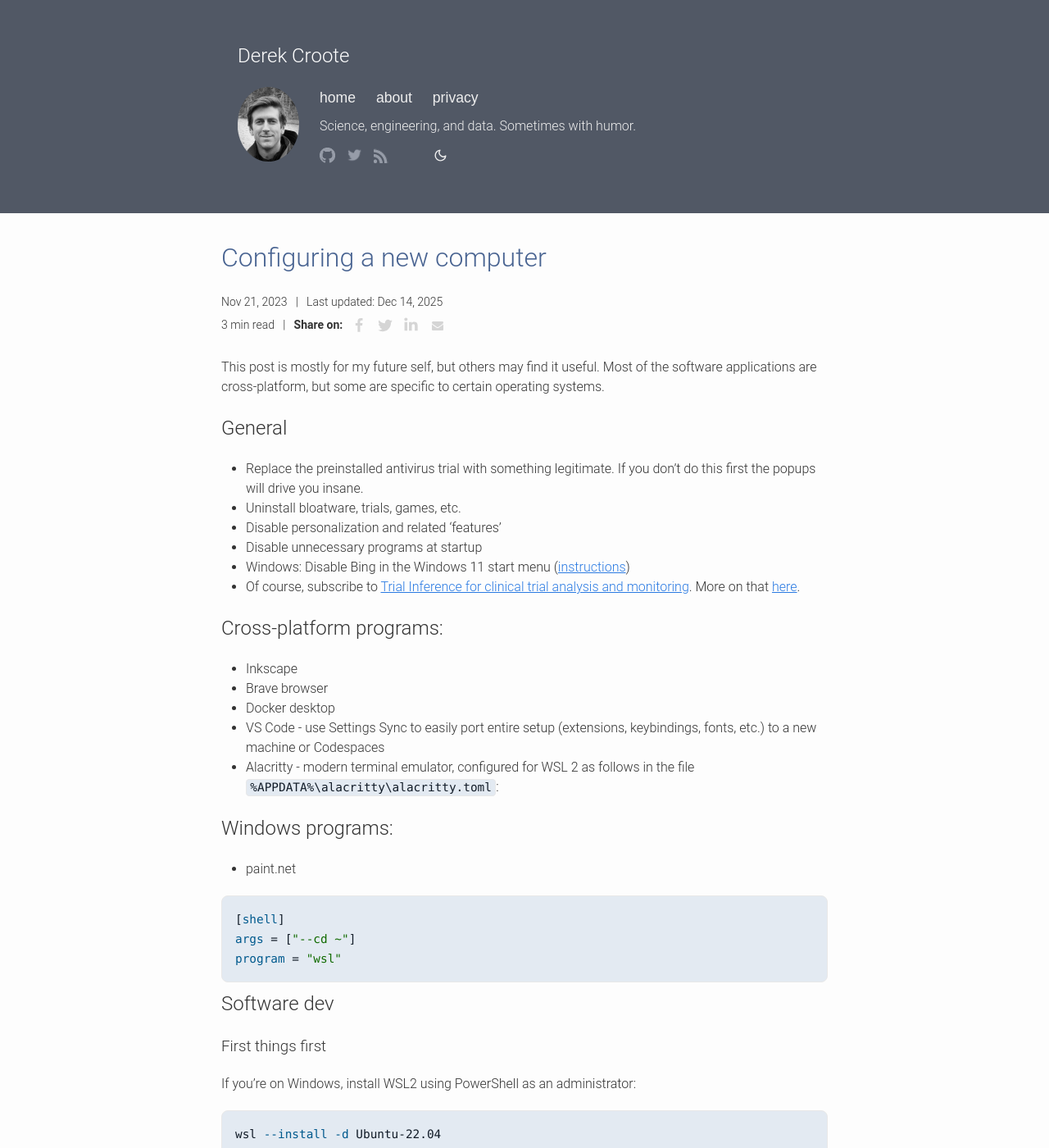
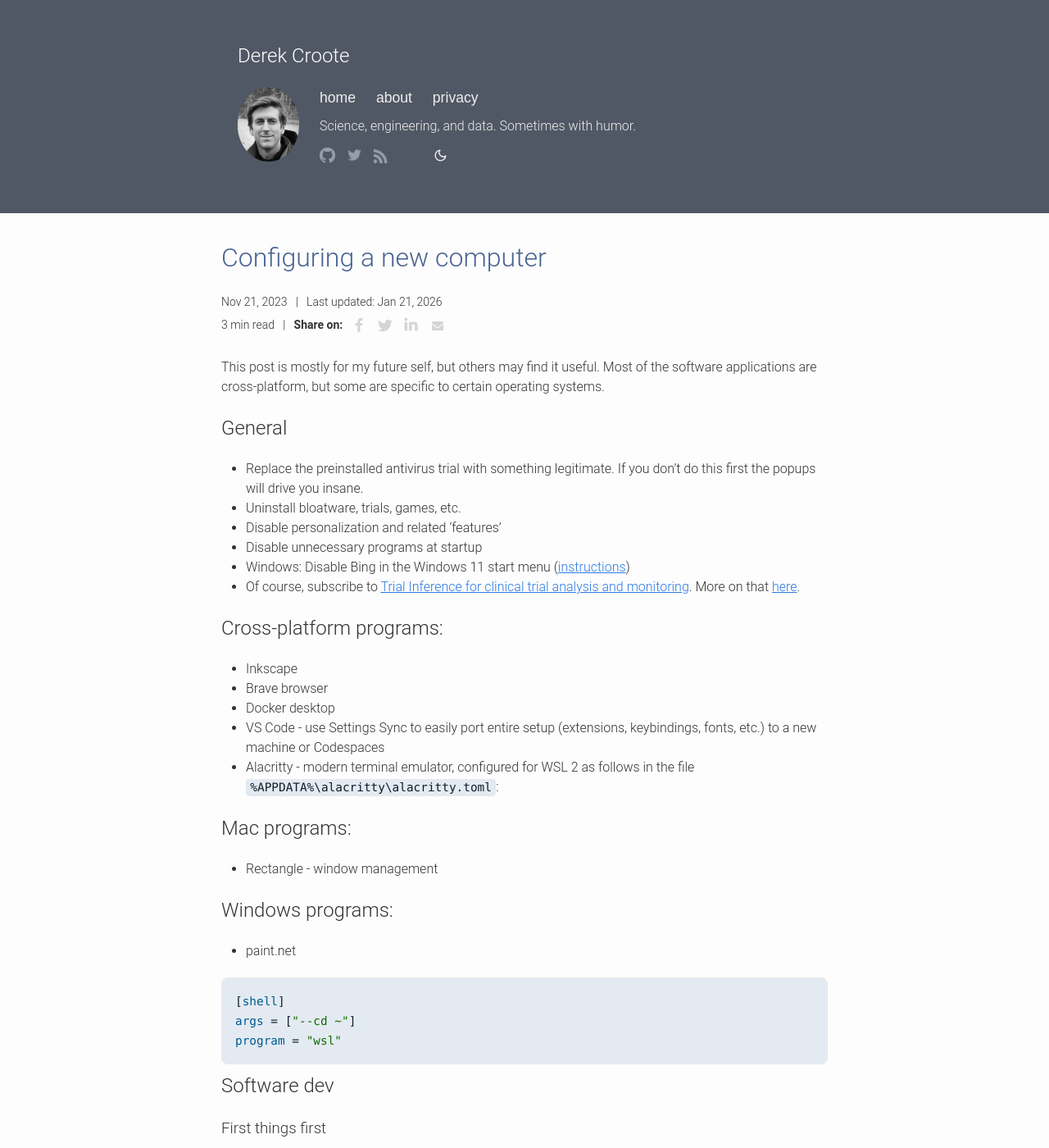
Before and after one commit to dcroote/dcroote.github.io, a Jekyll site: the page built from _posts/2023-11-21-configuring-a-new-laptop.md, in a window 1280 px wide and 1400 px high. Shown: the whole window at 82% size. Built offline with Jekyll 4.4.1, drawn with Linux system fonts in a browser that asks for light colours; some web fonts are replaced.

Commit message:
fix: add Rectangle to computer configuration for Mac

```diff
--- a/_posts/2023-11-21-configuring-a-new-laptop.md
+++ b/_posts/2023-11-21-configuring-a-new-laptop.md
@@ -4,7 +4,7 @@
 image: /images/configuring_laptop/laptop.webp
 image-alt: A sleek, modern laptop with a glossy screen, open on a minimalist desk. The desk is wooden, clean, and there's a small potted plant to the side. Soft, ambient lighting creates a cozy atmosphere. The laptop screen displays a vibrant wallpaper with abstract geometric shapes in blue and green hues. The scene suggests innovation, productivity, and modern technology. The background is softly blurred, emphasizing the laptop and the work environment.
 comments: false
-last_modified_at: 2025-12-14 15:19:00 -0700
+last_modified_at: 2026-01-21 08:47:00 -0700
 tags: [software]
 ---
 
@@ -26,6 +26,10 @@
 - Docker desktop
 - VS Code - use Settings Sync to easily port entire setup (extensions, keybindings, fonts, etc.) to a new machine or Codespaces
 - Alacritty - modern terminal emulator, configured for WSL 2 as follows in the file `%APPDATA%\alacritty\alacritty.toml`:
+
+## Mac programs:
+
+- Rectangle - window management
 
 ## Windows programs:
 
```
